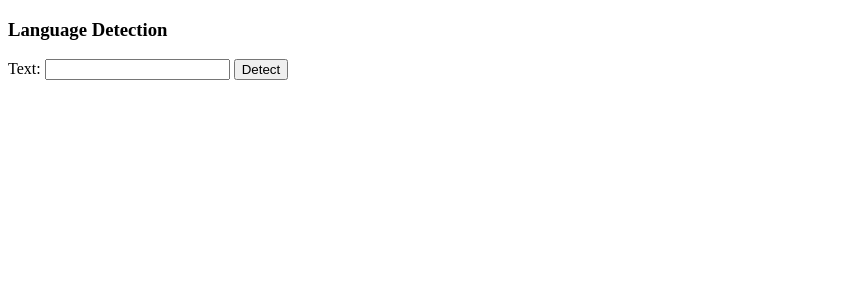
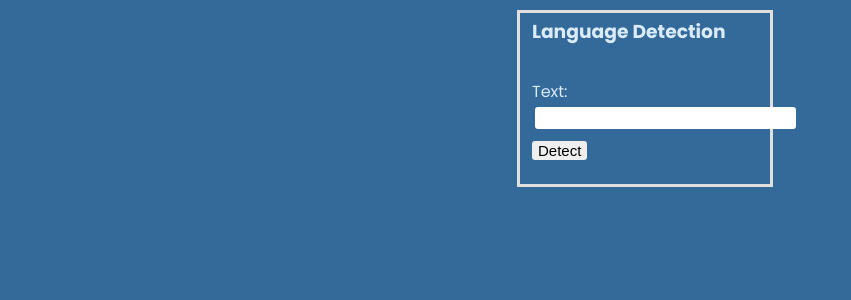
Before and after one commit to SinestreaSwl/Language-Detection, a Flask app: page / in a window 1280 px wide. Shown: the top 300 px of the page, without its empty margins (0-851 px from the left). Run offline with Flask 3, Linux system fonts and the light colour scheme; parts of the project's set-up code (start-up, migrations or seed data) failed here and were passed over.

Commit message:
added simple styling for web

```diff
--- /dev/null
+++ b/static/style.css
@@ -0,0 +1,54 @@
+body {
+    margin: 0;
+    padding: 0;
+    font-family: 'poppins', sans-serif;
+    background-color: rgb(52, 106, 154);
+    color: rgb(218, 235, 250);
+}
+
+.container {
+    display: flex;
+    justify-content: center;
+    align-items: center;
+}
+
+.text-input {
+    width: 250px;
+    border: 3px solid rgb(224, 224, 224);
+    margin: 10px 0px 0px 10px;
+}
+
+.text-input h3 {
+    position: relative;
+    bottom: 15px;
+    left: 12px;
+}
+
+.text-input label {
+    position: relative;
+    left: 12px;
+}
+
+.text-input input {
+    position: relative;
+    left: 15px;
+    border: none;
+    border-radius: 3px;
+    font-family: 'poppins', sans-serif;
+}
+
+.text-input button {
+    margin: 12px;
+    border: none;
+    border-radius: 3px;
+    font-size: 15px;
+}
+
+#result {
+    margin: 12px;
+    background-color: rgb(9, 67, 118);
+    color: white;
+    border-radius: 2px;
+    padding-left: 1px;
+    width: 210px;
+}
--- a/templates/index.html
+++ b/templates/index.html
@@ -1,9 +1,18 @@
 <!DOCTYPE html>
 <html lang="en">
 <head>
+
     <meta charset="UTF-8">
     <meta name="viewport" content="width=device-width, initial-scale=1.0">
     <title>Language Detection</title>
+
+    <!-- Stylesheet -->
+    <link rel="stylesheet" href="{{ url_for('static', filename='style.css')}}">
+    <link rel="preconnect" href="https://fonts.googleapis.com">
+    <link rel="preconnect" href="https://fonts.gstatic.com" crossorigin>
+    <link href="https://fonts.googleapis.com/css2?family=Poppins:ital,wght@0,100;0,200;0,300;0,400;0,500;0,600;0,700;0,800;0,900;1,100;1,200;1,300;1,400;1,500;1,600;1,700;1,800;1,900&display=swap" rel="stylesheet">
+    <!-- Stylesheet -->
+
 </head>
 <body>
     <div class="container">
```
